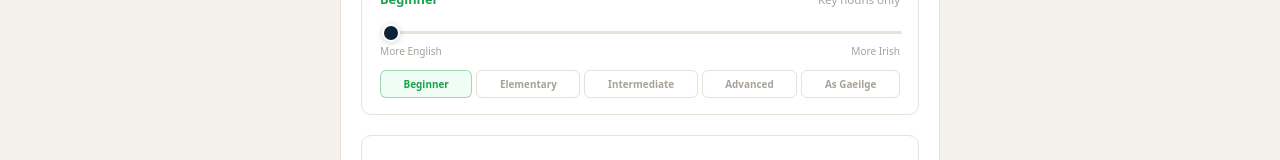
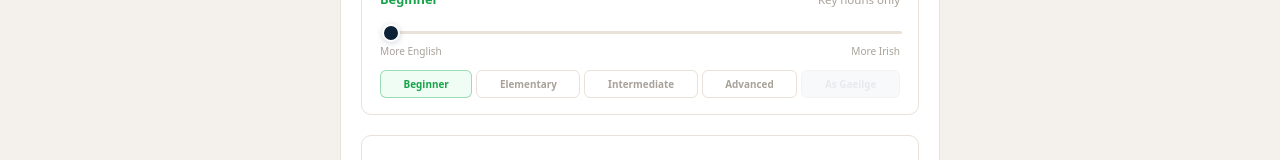
Before and after one commit to joelucadooley/daily-sceal, a React (Vite) app: page / in a window 1280 px wide. Both pictures are taken after a click on the element 640 px from the left and 144 px from the top of the page. Shown: the part 331-491 px from the top of the page. Built offline with nearby package versions, Linux system fonts and the light colour scheme.

Commit message:
Update level configuration and input handling

```diff
--- a/src/App.jsx
+++ b/src/App.jsx
@@ -105,10 +105,10 @@ const LEVELS_CONFIG = [
   { pct: 25, label: "Elementary", color: "#2563eb", bg: "#eff6ff", tip: "Nouns and verbs" },
   { pct: 50, label: "Intermediate", color: "#d97706", bg: "#fffbeb", tip: "Most content words" },
   { pct: 75, label: "Advanced", color: "#7c3aed", bg: "#faf5ff", tip: "Near-fluent" },
-  { pct: 100, label: "As Gaeilge", color: "#0d2137", bg: "#f0f4f8", tip: "Full Irish" },
+  { pct: 100, label: "As Gaeilge", color: "#9ca3af", bg: "#f9fafb", tip: "Coming soon", disabled: true },
 ];
 
-const getLevel = pct => LEVELS_CONFIG.find(l => l.pct === pct) || LEVELS_CONFIG[0];
+const getLevel = pct => LEVELS_CONFIG.find(l => l.pct === Math.min(pct, 75)) || LEVELS_CONFIG[0];
 const getIrCat = c => { if (!c) return "Nuacht"; const l = c.toLowerCase(); for (const [k, v] of Object.entries(CAT_MAP)) if (l.includes(k)) return v; return "Nuacht"; };
 const msAgo = d => { const m = Math.floor((Date.now() - d) / 60000); return m < 60 ? `${m}m ago` : m < 1440 ? `${Math.floor(m / 60)}h ago` : `${Math.floor(m / 1440)}d ago`; };
 
@@ -254,7 +254,7 @@ function ReadingView({ story, onBack }) {
           <span style={{ fontFamily: "system-ui, sans-serif", fontSize: "0.8rem", fontWeight: 700, color: level.color }}>{level.label}</span>
           <span style={{ fontFamily: "system-ui, sans-serif", fontSize: "0.72rem", color: C.faint }}>{level.tip}</span>
         </div>
-        <input type="range" min={0} max={4} step={1} value={SNAP_LEVELS.indexOf(pct)}
+        <input type="range" min={0} max={3} step={1} value={Math.min(SNAP_LEVELS.indexOf(pct), 3)}
           onChange={e => { setPct(SNAP_LEVELS[+e.target.value]); setActiveWord(null); }}
           style={{ width: "100%", cursor: "pointer", marginBottom: 10 }} />
         <div style={{ display: "flex", justifyContent: "space-between", fontFamily: "system-ui, sans-serif", fontSize: "0.63rem", color: C.faint, marginBottom: 12 }}>
@@ -262,15 +262,17 @@ function ReadingView({ story, onBack }) {
         </div>
         <div style={{ display: "flex", gap: 4 }}>
           {LEVELS_CONFIG.map(l => (
-            <button key={l.pct} onClick={() => { setPct(l.pct); setActiveWord(null); }}
+            <button key={l.pct}
+              onClick={() => { if (!l.disabled) { setPct(l.pct); setActiveWord(null); } }}
+              title={l.disabled ? "Full Irish translation coming soon" : l.tip}
               style={{
                 flex: "1 1 auto",
-                background: pct === l.pct ? l.bg : "transparent",
-                color: pct === l.pct ? l.color : C.faint,
-                border: `1px solid ${pct === l.pct ? l.color + "60" : C.border}`,
-                borderRadius: 6, padding: "6px 2px", cursor: "pointer",
+                background: l.disabled ? "#f3f4f6" : pct === l.pct ? l.bg : "transparent",
+                color: l.disabled ? "#d1d5db" : pct === l.pct ? l.color : C.faint,
+                border: `1px solid ${l.disabled ? "#e5e7eb" : pct === l.pct ? l.color + "60" : C.border}`,
+                borderRadius: 6, padding: "6px 2px", cursor: l.disabled ? "not-allowed" : "pointer",
                 fontFamily: "system-ui, sans-serif", fontSize: "0.62rem", fontWeight: 600,
-                transition: "all 0.12s",
+                transition: "all 0.12s", opacity: l.disabled ? 0.5 : 1,
               }}>
               {l.label}
             </button>
```
